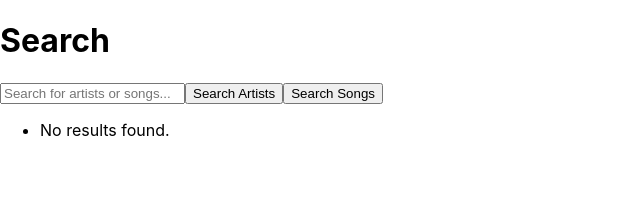
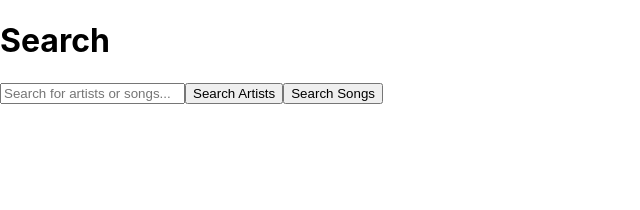
Before and after one commit to fkatsaras/audiosync, a React (Create React App) app in the folder frontend/: page /search in a window 1280 px wide. Shown: the top 210 px of the page, without its empty margins (0-640 px from the left). Built offline with nearby package versions, Linux system fonts and the light colour scheme.

Commit message:
Refined search errors etc

```diff
--- a/frontend/src/components/Search/Search.tsx
+++ b/frontend/src/components/Search/Search.tsx
@@ -5,10 +5,13 @@ function Search() {
     const [results, setResults] = useState<any[]>([]);
     const [error, setError] = useState<string | null>(null);
     const [loading, setLoading] = useState(false);
+    const [hasSearched, setHasSearched] = useState(false);
 
     const handleSearch = async (searchType: 'artists' | 'songs') => {
         setLoading(true);
         setError(null);
+        setResults([]);
+        setHasSearched(true);   // Mark that a search has been submitted
 
         try {
             const response = await fetch(`/search/${searchType}?q=${query}`, {
@@ -17,12 +20,19 @@ function Search() {
                 }
             });
 
+            if (response.status === 404) {
+                setHasSearched(true);  // Mark that search was performed but nothing was found
+                setResults([]);  // Clear results if no items were found
+                return;
+            }
+
             if(!response.ok) {
                 throw new Error('Failed to fetch search results');
             }
 
             const data = await response.json();
             setResults(data.data[searchType]);
+            setHasSearched(true);
         } catch (err) {
             console.error(err);
             setError('Something went wrong with the search');
@@ -47,12 +57,14 @@ function Search() {
             {error && <div>{error}</div>}
 
             <ul>
-                {results && results.length > 0 ? (
-                results.map((result, index) => (
-                    <li key={index}>{result.name}</li>
-                ))) : (
-                    <li>No results found.</li>
-                )}
+                {/* Render search results if there are any */}
+                {results.length > 0 &&
+                    results.map((result, index) => (
+                        <li key={index}>{result.name}</li>
+                    ))
+                }
+                {/* Render "No results found" if search was performed but no results were found */}
+                {hasSearched && results.length === 0 && !loading && <li>No results found</li>}
             </ul>
         </div>
     );
```
